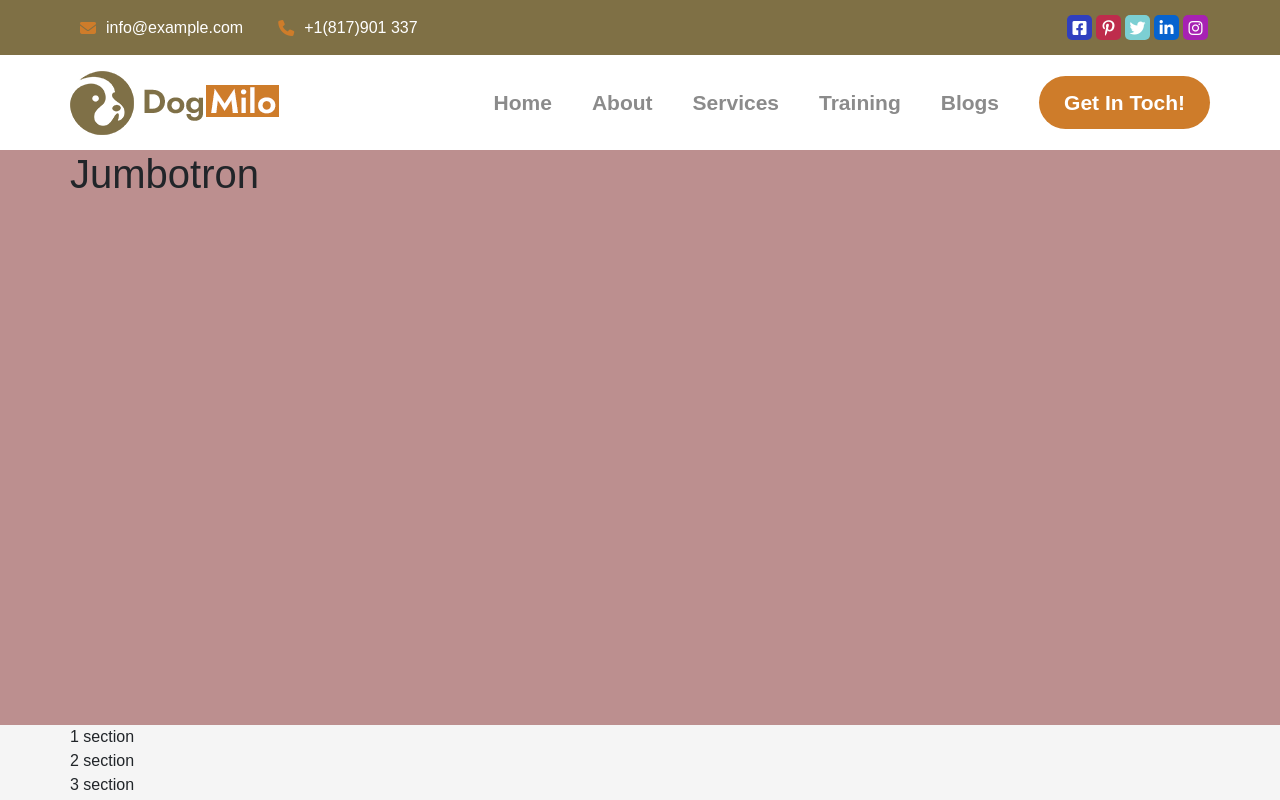
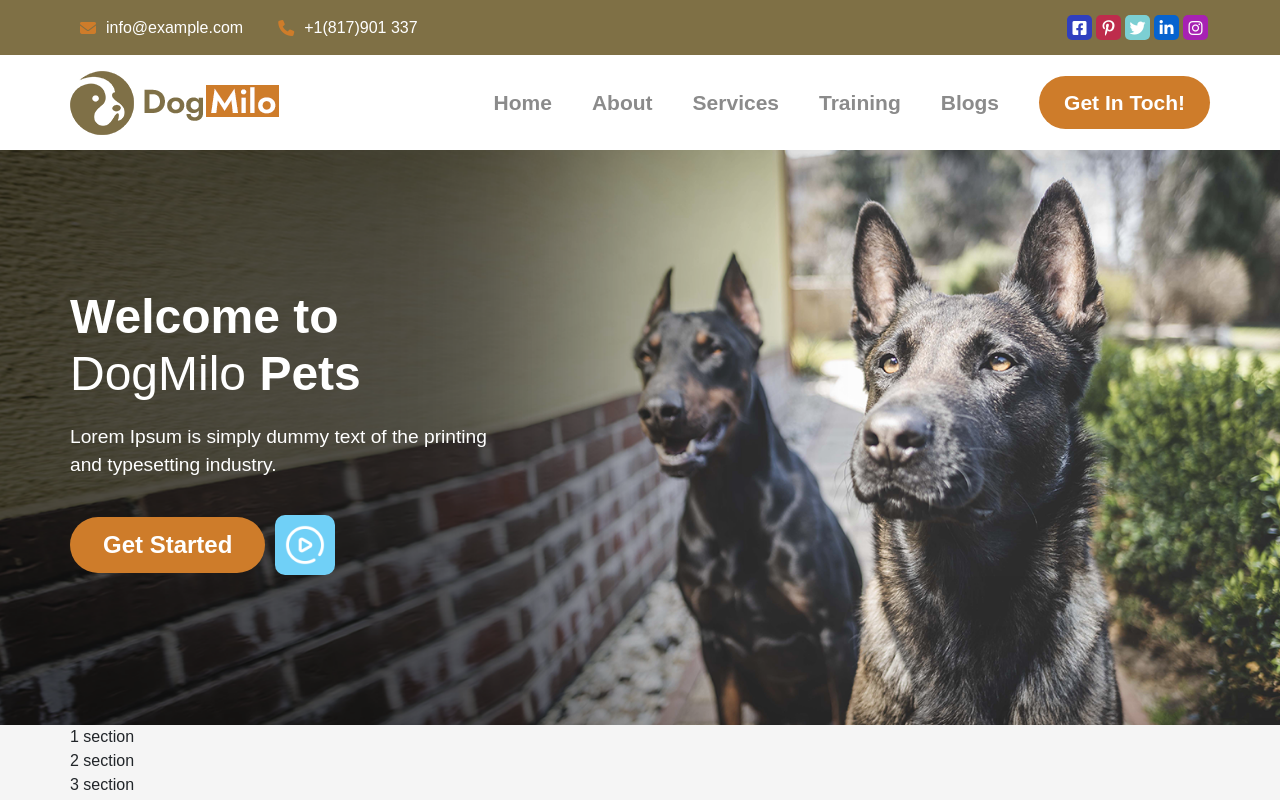
Before and after one commit to MarcoMazzilli/proj-html-vuejs, a Vue app: page / in a window 1280 px wide. Shown: the top 800 px of the page. Built offline with nearby package versions, Linux system fonts and the light colour scheme; a small style sheet from the web is missing.

Commit message:
[Add] Jumbotron section

```diff
--- a/src/components/Jumbotron.vue
+++ b/src/components/Jumbotron.vue
@@ -9,8 +9,22 @@ export default {
   <div class="wrapper">
 
     <div class="container">
+      <div class="hero-description">
 
-      <h1>Jumbotron</h1>
+        <div class="title">
+          <h1> Welcome to  <span>DogMilo</span> Pets </h1>
+        </div>
+
+        <div class="description">
+          <span> Lorem Ipsum is simply dummy text of the printing and typesetting industry. </span>
+        </div>
+
+        <div class="cta-buttons">
+          <span>Get Started</span>
+          <a href="#"><img src="../../public/jumbotron-img/play.png" alt="Play png"></a>
+        </div>
+
+      </div>
 
 
     </div>
@@ -22,8 +36,75 @@ export default {
 @import "../scss/general/variables";
 
 .wrapper{
-  min-height: 575px;
-  background-color: rosybrown;
+  height: 575px;
+  background-image: url(../../public/jumbotron-img/b.png);
+  background-repeat: no-repeat;
+  background-size: cover;
+  background-position: center;
+  position: relative;
+
+  .container{
+    height: 100%;
+    display: flex;
+    align-items: center;
+
+    .hero-description{
+
+      width: 500px;
+      height: 300px;
+
+      .title{
+        width: 80%;
+        margin-bottom: 20px;
+        h1{
+          color: white;
+          font-size: 3rem;
+          font-weight: 900;
+          span{
+            font-weight: 400;
+          }
+        }
+      }
+      .description{
+        width: 85%;
+        margin-bottom: 35px;
+        span{
+          color: white;
+          font-size: 1.2rem;
+        }
+      }
+      .cta-buttons{
+        display: flex;
+        align-items: center;
+        gap: 10px;
+
+        span:first-child{
+          font-size: 1.5rem;
+          font-weight: 600;
+          color: white;
+          background-color: $brandMain;
+          padding: 10px 33px;
+          border-radius: 50px;
+          cursor: pointer;
+          transition: .3s;
+
+          &:hover{
+            background-color: $hoverBtn;
+          }
+        }
+
+        a img{
+          height: 60px;
+          padding: 10px;
+          border-radius: 10px;
+          background-color: rgb(112, 208, 247);
+          cursor: pointer;
+
+
+        }
+      }
+    }
+  }
 }
 
 
--- a/src/scss/general/_general.scss
+++ b/src/scss/general/_general.scss
@@ -13,7 +13,7 @@ html{
 }
 
 img{
-    max-width: 100%;
+    width: 100%;
 }
 
 .container{
```
Also changed, not shown: public/jumbotron-img/play.png (added).
